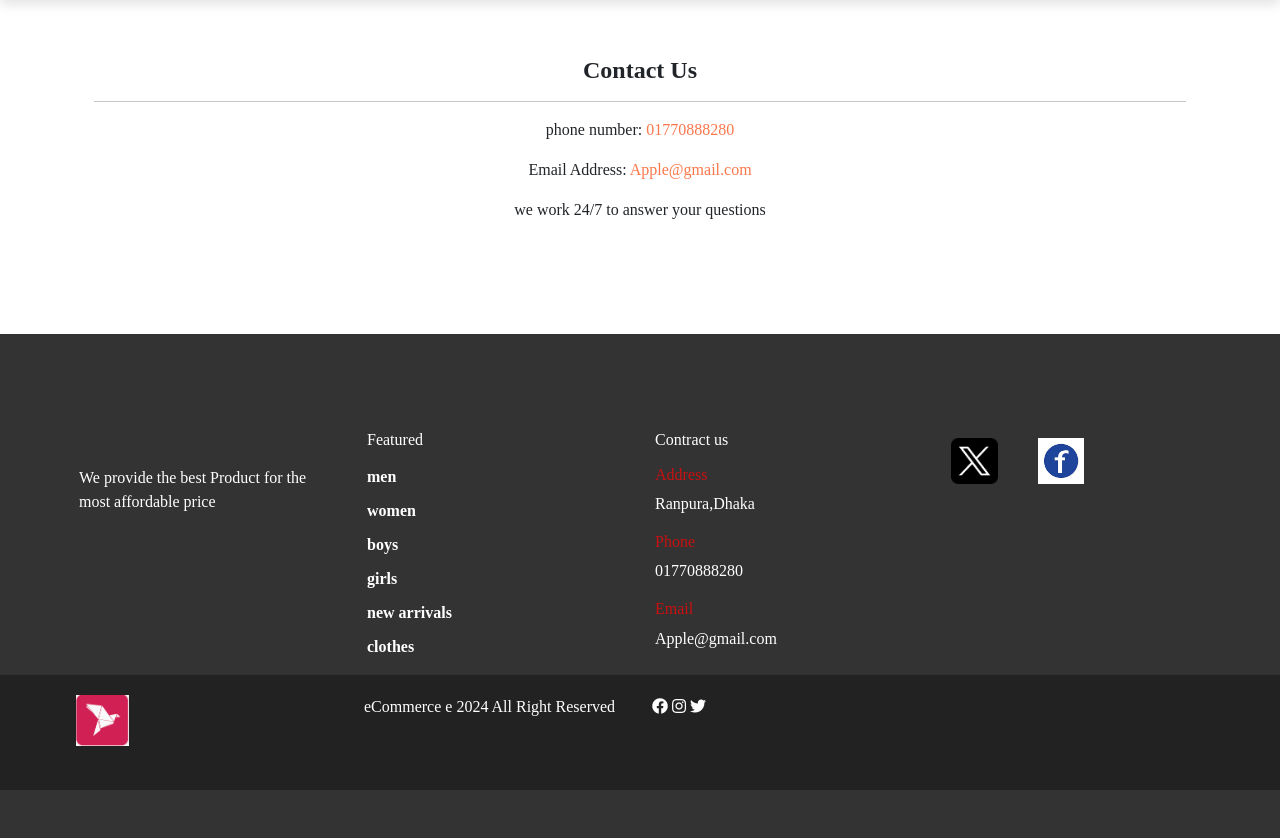
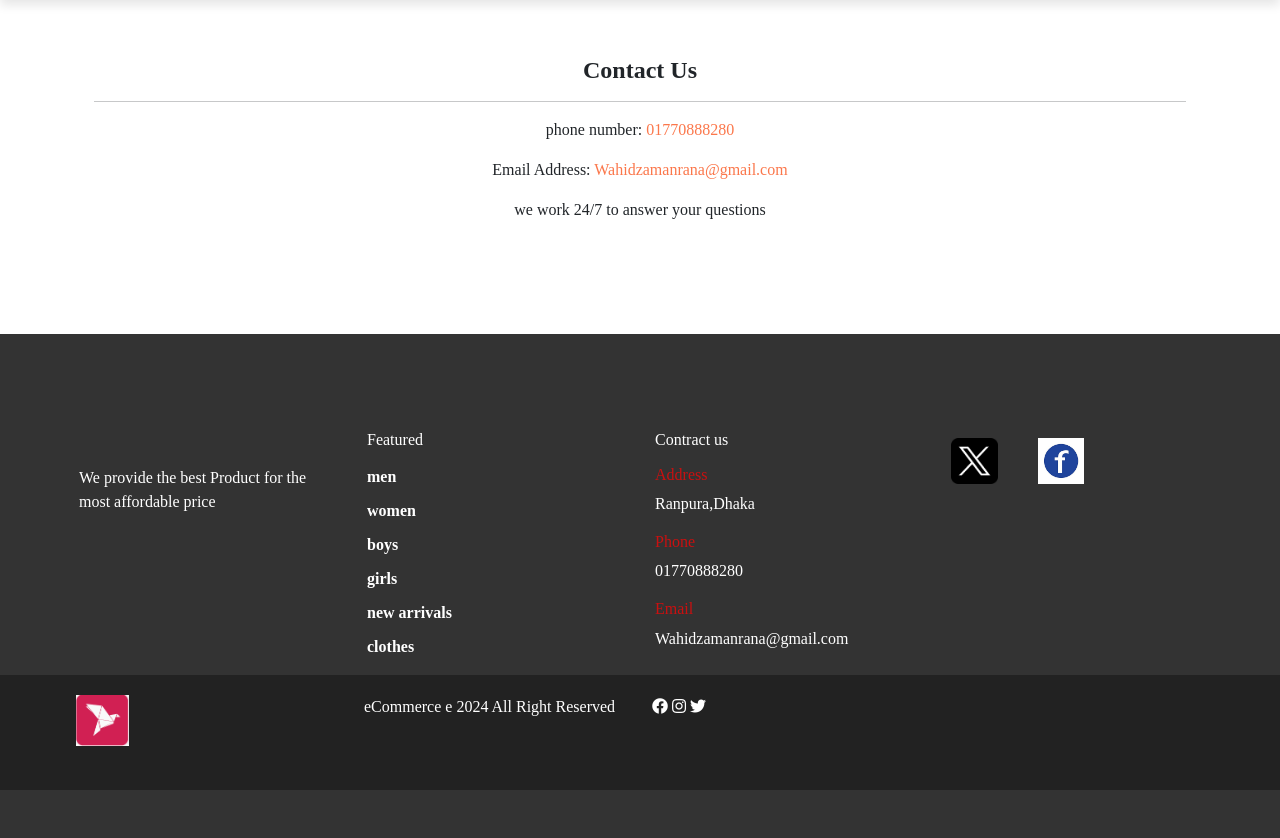
Before and after one commit to wahidrana2108/new_ecom, a PHP site: page /contact.php in a window 1280 px wide. Shown: the part 88-926 px from the top of the page. Run offline with PHP 8.4, Linux system fonts and the light colour scheme; some web fonts are replaced.

Commit message:
contact update

```diff
--- a/assets/include/footer.php
+++ b/assets/include/footer.php
@@ -29,7 +29,7 @@
             </div>
             <div>
               <h6 class="test-uppercase">Email</h6>
-              <p>Apple@gmail.com</p>
+              <p>Wahidzamanrana@gmail.com</p>
             </div>
           </div>
           <div class="footer-one col-lg-3 col-md-6 col-sm-12">
--- a/contact.php
+++ b/contact.php
@@ -11,7 +11,7 @@
                 phone number: <span>01770888280</span>
             </p>
             <p class="w-50 mx-auto">
-               Email Address:<span> Apple@gmail.com</span>
+               Email Address:<span> Wahidzamanrana@gmail.com</span>
             </p>
             <p class="w-50 mx-auto">
                we work 24/7 to answer your questions
```
